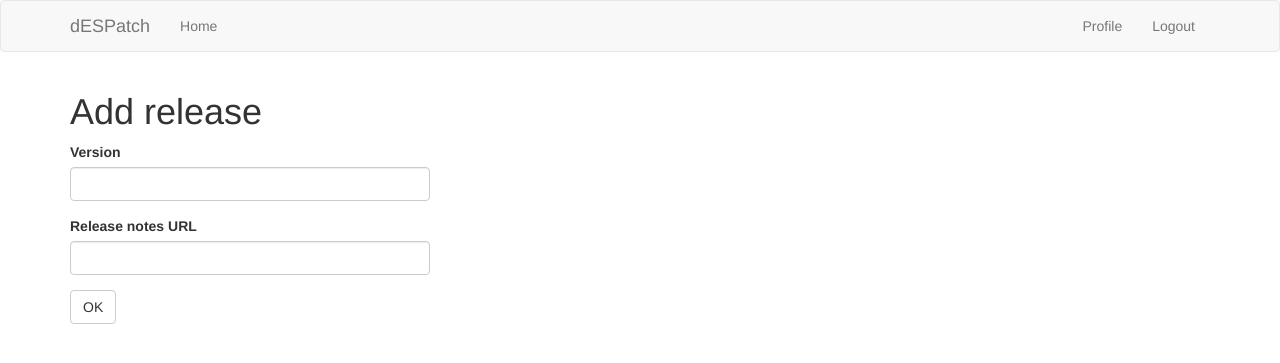
After one commit to admarschoonen/dESPatch-web, a Flask app: page /add_release?product_id=1 in a window 1280 px wide. The commit adds this page. Shown: the top 363 px of the page. Run offline with Flask 2, Linux system fonts and the light colour scheme; a user stored in the database is signed in; tables that the repository leaves empty hold one stand-in row (values such as "Sample post"); parts of the project's set-up code (start-up, migrations or seed data) failed here and were passed over; some libraries are stand-ins or nearby versions.

Commit message:
Added possibility to add releases

```diff
--- a/app/forms.py
+++ b/app/forms.py
@@ -44,7 +44,7 @@ class EditProductForm(FlaskForm):
 
 class EditReleaseForm(FlaskForm):
   version = StringField('Version', validators=[InputRequired(), Length(min=1, max=64)])
-  release_notes = StringField('Release notes URL', validators=URL())
+  release_notes = StringField('Release notes URL', validators=[URL()])
   submit = SubmitField('OK')
 
 class EditInstanceForm(FlaskForm):
--- a/app/models.py
+++ b/app/models.py
@@ -48,7 +48,7 @@ class Product(db.Model):
   instances = db.relationship('Instance', backref='product', lazy='dynamic')
 
   def __repr__(self):
-    return '<Product {}>'.format(self.name)
+    return '<Product {}, user_id: {}>'.format(self.name, self.user_id)
 
 class Release(db.Model):
   id = db.Column(db.Integer, primary_key=True)
@@ -59,7 +59,7 @@ class Release(db.Model):
   product_id = db.Column(db.Integer, db.ForeignKey('product.id'))
 
   def __repr__(self):
-    return '<Release {}>'.format(self.version)
+    return '<Release {}, product_id: {}>'.format(self.version, self.product_id)
 
 class Instance(db.Model):
   id = db.Column(db.Integer, primary_key=True)
--- a/app/routes.py
+++ b/app/routes.py
@@ -6,6 +6,7 @@ from app.models import User, Product, Release, Instance
 from werkzeug.urls import url_parse
 from app.forms import ResetPasswordRequestForm
 from app.email import send_password_reset_email
+from datetime import datetime
 import random, string
 
 @app.route('/')
@@ -104,7 +105,8 @@ def add_product():
 def product(product_id):
   product = Product.query.filter_by(id=product_id).first()
   if product.user_id == current_user.id:
-    return render_template('product.html', user=user, product=product, add_product_link=False)
+    releases = Release.query.filter_by(product_id=product.id)
+    return render_template('product.html', user=user, product=product, releases=releases, add_product_link=False)
   else:
     return render_template('403.html', user=user), 403
 
@@ -126,6 +128,29 @@ def edit_product(product_id):
     form.name.data = product.name
   return render_template('edit_product.html', title='Edit product',
     product_id=product_id, form=form)
+
+@app.route('/add_release', methods=['GET', 'POST'])
+@login_required
+def add_release():
+  form = EditReleaseForm()
+  product_id = request.args.get('product_id')
+  product = Product.query.filter_by(id=product_id).first()
+
+  if product.user_id != current_user.id:
+    return render_template('403.html', user=user), 403
+
+  if form.validate_on_submit():
+    release = Release(version=form.version.data)
+    release.filename = randomword(32)
+    release.release_notes = form.release_notes.data
+    release.timestamp = datetime.utcnow()
+    release.product_id = product.id
+    print("release: " + str(release))
+    db.session.add(release)
+    db.session.commit()
+    flash('Your changes have been saved.')
+    return redirect(url_for('product', product_id=product.id))
+  return render_template('add_release.html', title='Add release', product_id=product_id, form=form)
 
 @app.route('/edit_release', methods=['GET', 'POST'])
 @login_required
--- /dev/null
+++ b/app/templates/403.html
@@ -0,0 +1,6 @@
+{% extends "base.html" %}
+
+{% block app_content %}
+  <h1>Access denied</h1>
+  <p><a href="{{ url_for('index') }}">Back</a></p>
+{% endblock %}
--- /dev/null
+++ b/app/templates/_releases_table_tail.html
@@ -0,0 +1 @@
+</table>
--- /dev/null
+++ b/app/templates/add_release.html
@@ -0,0 +1,11 @@
+{% extends "base.html" %}
+{% import 'bootstrap/wtf.html' as wtf %}
+
+{% block app_content %}
+  <h1>Add release</h1>
+  <div class="row">
+    <div class="col-md-4">
+      {{wtf.quick_form(form) }}
+    </div>
+  </div>
+{% endblock %}
--- a/app/templates/product.html
+++ b/app/templates/product.html
@@ -12,4 +12,5 @@
   {% include '_products_table_tail.html' %}
   <br>
   <p>Releases:</p>
+  {% include '_releases.html' %}
 {% endblock %}
```
Also changed, not shown: app/templates/_release.html (+6 -4 lines), app/templates/_releases.html (+15 -10 lines), app/templates/_releases_table_head.html (added, +8 -0 lines).
